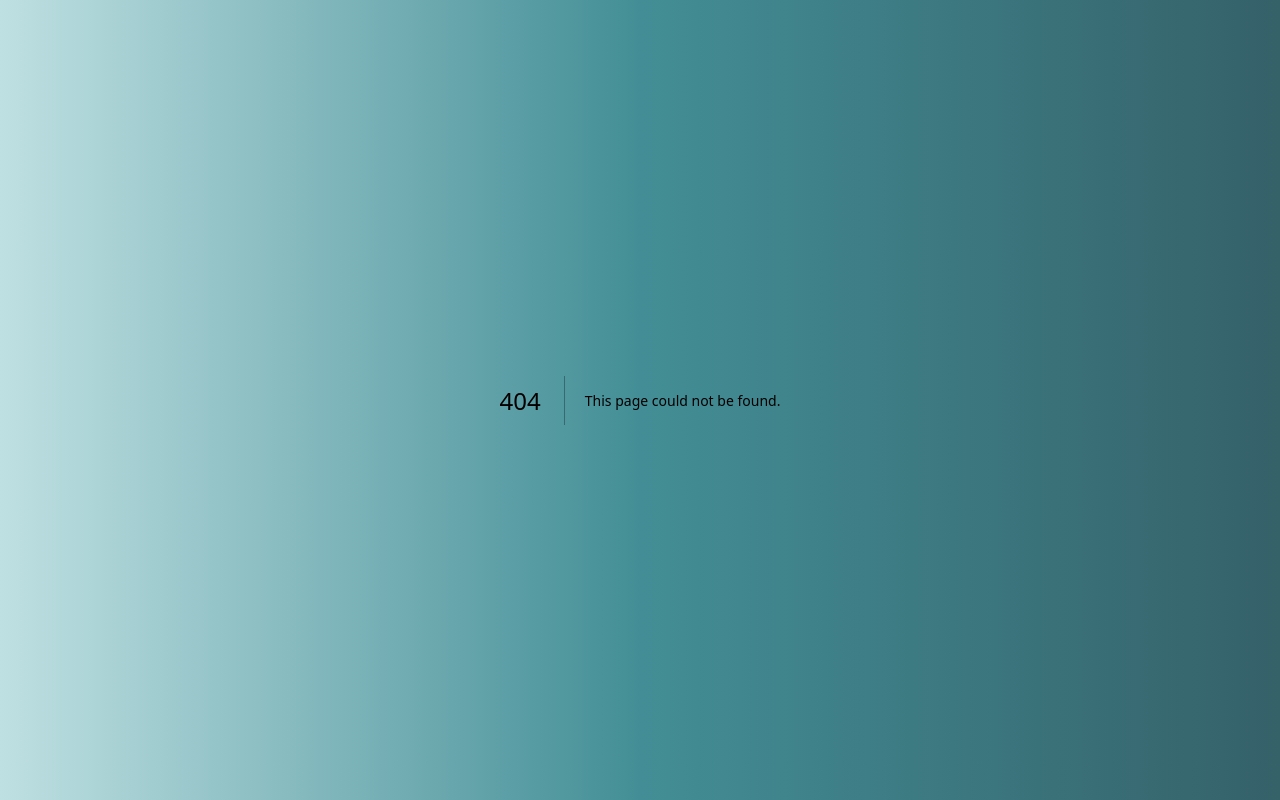
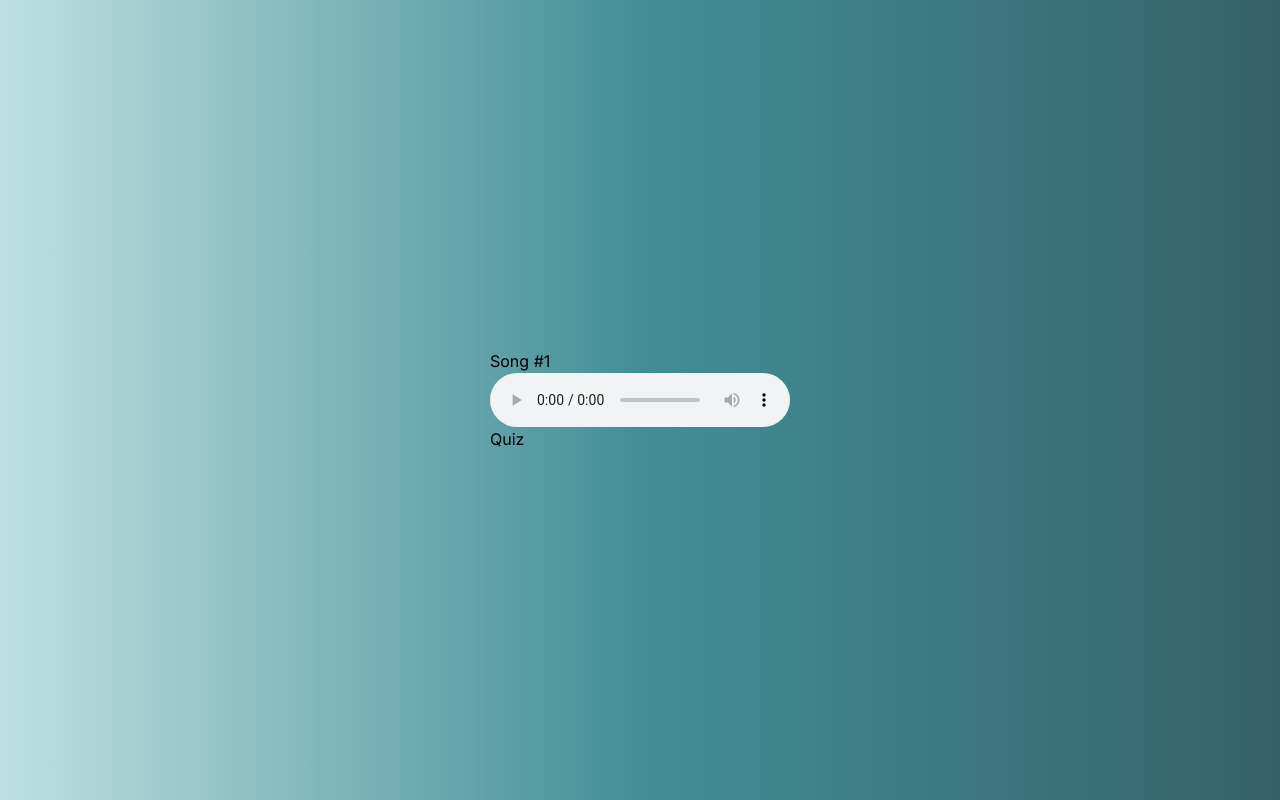
Before and after one commit to tony-blackie/music-quiz, a Next.js app: page /quiz/1 in a window 1280 px wide. Before the commit this address had no page. Built offline with nearby package versions, Linux system fonts and the light colour scheme.

Commit message:
add a parametrized route for quiz questions

```diff
--- a/src/app/login/LoginForm.tsx
+++ b/src/app/login/LoginForm.tsx
@@ -1,7 +1,7 @@
 "use client";
 
 import { ButtonFlat } from "@/components";
-import { Routes } from "@/constants";
+import { INITIAL_QUESTION_INDEX, Routes } from "@/constants";
 import Link from "next/link";
 import { useState } from "react";
 
@@ -31,7 +31,10 @@ const LoginForm = () => {
         value={name}
       />
 
-      <Link href={Routes.QUIZ} className="w-full">
+      <Link
+        href={Routes.QUIZ + `/${INITIAL_QUESTION_INDEX}`}
+        className="w-full"
+      >
         <ButtonFlat text="Start Quiz" disabled={!name.length} />
       </Link>
     </form>
--- /dev/null
+++ b/src/app/quiz/[questionIndex]/page.tsx
@@ -0,0 +1,18 @@
+"use client";
+
+import { API_URL } from "@/constants";
+import { useParams } from "next/navigation";
+
+const Quiz = () => {
+  const params = useParams();
+
+  return (
+    <div>
+      <h1>Song #{params.questionIndex}</h1>
+      <audio src={`${API_URL}/songs/1-1.mp3`} controls />
+      <div>Quiz</div>
+    </div>
+  );
+};
+
+export default Quiz;
--- a/src/app/quiz/page.tsx
+++ /dev/null
@@ -1,5 +0,0 @@
-const Quiz = () => {
-  return <div>Quiz</div>;
-};
-
-export default Quiz;
--- a/src/constants.ts
+++ b/src/constants.ts
@@ -4,3 +4,7 @@ export enum Routes {
   QUIZ = "/quiz",
   SCORE = "/score",
 }
+
+export const API_URL = `http://${process.env.API_HOST}:${process.env.API_PORT}`;
+
+export const INITIAL_QUESTION_INDEX = 1;
```
